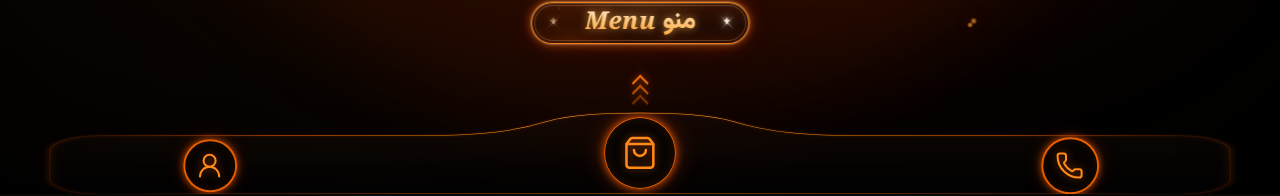
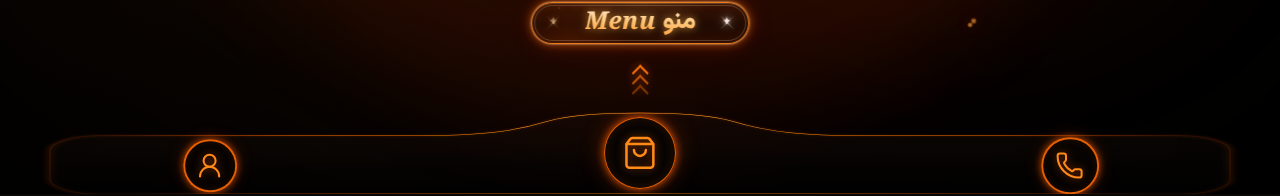
Before and after one commit to mahmoodknds/Garfilas, a Next.js app: page / in a window 1280 px wide. Shown: the part 606-802 px from the top of the page. Built offline with nearby package versions, Linux system fonts and the light colour scheme; a web font is replaced by a local one.

Commit message:
fix(hero): clear scroll cue from bottom navigation

```diff
--- a/components/sections/Hero/Hero.tsx
+++ b/components/sections/Hero/Hero.tsx
@@ -24,7 +24,7 @@ export default function Hero() {
       `}</style>
       <div className="hero-depth-scene" aria-hidden="true"><div className="hero-ember-space"><div className="hero-heat"/><div className="hero-ring-heat"/><div className="hero-dust-far"/><div className="hero-dust-mid"/><div className="hero-dust-near"/><div className="hero-dust-front"/><div className="hero-sparks"/></div><div className="hero-depth-vignette"/></div>
       <div className="hero-orbit hero-orbit-one" aria-hidden="true"/><div className="hero-glow hero-glow-main" aria-hidden="true"/>
-      <div className="hero-shell"><div className="hero-main-composition"><div className="hero-mascot" aria-label="Garfilas hero artwork"><div className="hero-mascot-frame"><img src="/assets/hero/garfilas-hero-final.webp" alt="Garfilas mascot enjoying handmade lasagna" width={1536} height={1024} fetchPriority="high"/></div></div><div className="hero-copy"><HeroLogo/></div><HeroCTA/><div className="hero-scroll-cue" aria-hidden="true" style={{marginTop:"10px"}}><span/><span/><span/></div></div></div>
+      <div className="hero-shell"><div className="hero-main-composition"><div className="hero-mascot" aria-label="Garfilas hero artwork"><div className="hero-mascot-frame"><img src="/assets/hero/garfilas-hero-final.webp" alt="Garfilas mascot enjoying handmade lasagna" width={1536} height={1024} fetchPriority="high"/></div></div><div className="hero-copy"><HeroLogo/></div><HeroCTA/><div className="hero-scroll-cue" aria-hidden="true" ><span/><span/><span/></div></div></div>
     </section>
   );
 }
```
